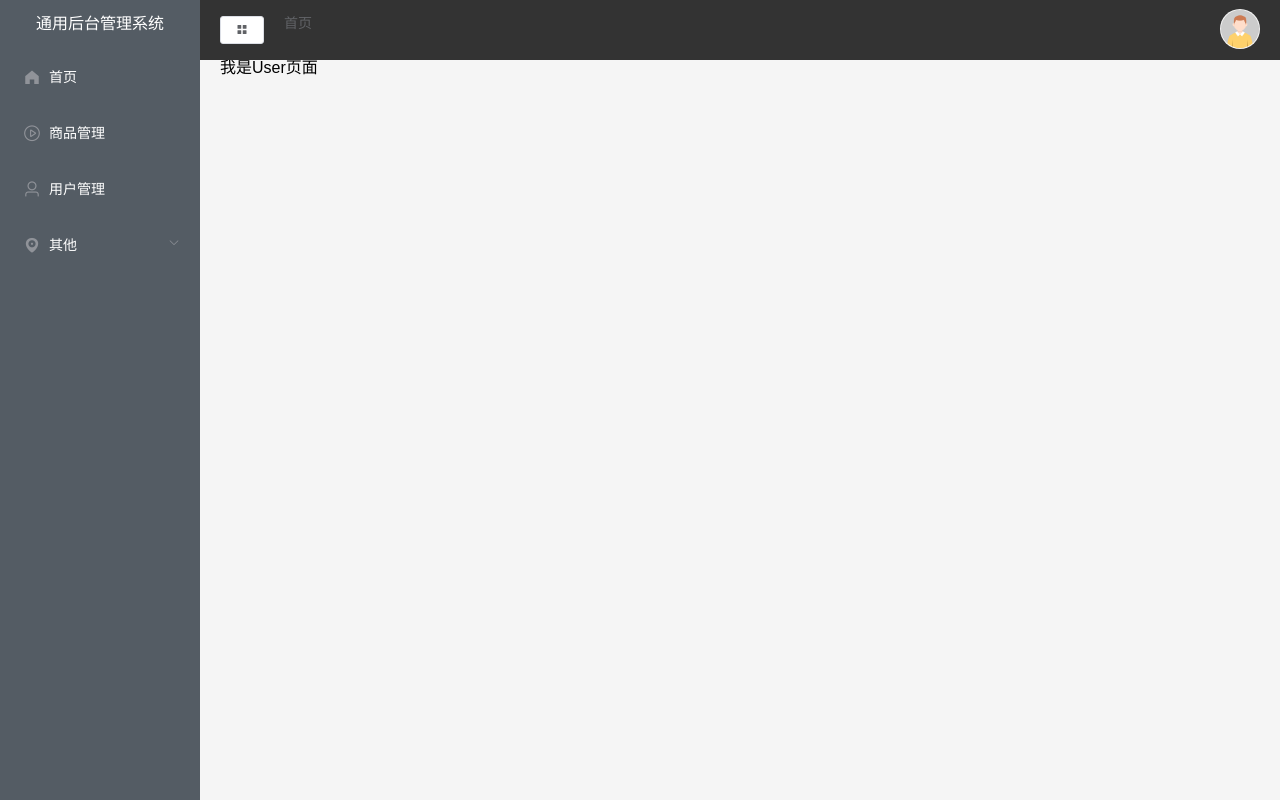
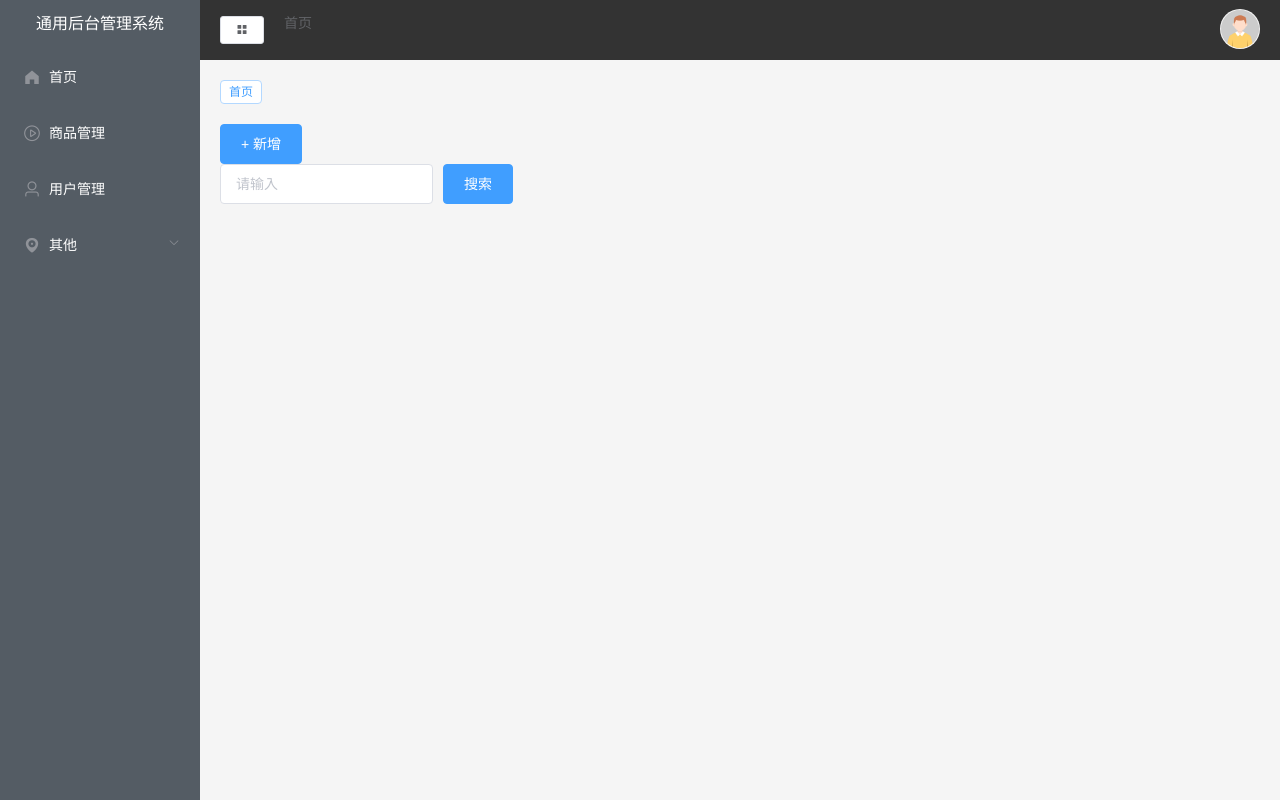
Before and after one commit to Patricia8447/Universal_Backend_Management_System, a Vue app: page /user in a window 1280 px wide. Built offline with nearby package versions, Linux system fonts and the light colour scheme.

Commit message:
tag & form

```diff
--- a/package.json
+++ b/package.json
@@ -11,7 +11,7 @@
     "axios": "^0.27.2",
     "core-js": "^3.8.3",
     "echarts": "^5.1.2",
-    "element-ui": "^2.15.9",
+    "element-ui": "^2.15.7",
     "less-loader": "^6.0.0",
     "mockjs": "^1.1.0",
     "vue": "^2.6.14",
--- /dev/null
+++ b/src/components/CommonForm.vue
@@ -0,0 +1,42 @@
+<template>
+  <el-form ref="form" label-width="100px" :model="form" :inline="inline">
+    <el-form-item v-for="item in formLabel" :key="item.label" :label="item.label">
+      <el-input
+        v-if="item.type === 'input'"
+        :placeholder="'请输入' + item.label"
+        v-model="form[item.model]"
+      ></el-input>
+      <el-switch v-if="item.type === 'switch'" v-model="form[item.model]"> </el-switch>
+      <el-date-picker
+        v-if="item.type === 'date'"
+        type="date"
+        value-format="yyyy-mm-dd"
+        v-model="form[item.label]"
+      ></el-date-picker>
+      <el-select v-if="item.type === 'select'" v-model="form[item.label]">
+        <el-option
+          v-for="item in item.opts"
+          :key="item.value"
+          :label="item.label"
+          :value="item.value"
+        ></el-option>
+      </el-select>
+    </el-form-item>
+    <el-form-item><slot></slot></el-form-item>
+  </el-form>
+</template>
+
+<script>
+/* eslint-disable */
+export default {
+  name: "CommonForm",
+  props: {
+    formLabel: Array,
+    form: Object,
+    inline: Boolean,
+  },
+  data() {
+    return {};
+  },
+};
+</script>
--- /dev/null
+++ b/src/components/commonTag.vue
@@ -0,0 +1,70 @@
+<template>
+  <div class="tabs">
+    <el-tag
+      v-for="(tag, index) in tags"
+      :key="tag.name"
+      :closable="tag.name !== 'home'"
+      :effect="$route.name === tag.name ? 'dark' : 'plain'"
+      @click="changeMenu(tag)"
+      @close="handleClose(tag, index)"
+      size="small"
+    >
+      {{ tag.label }}
+    </el-tag>
+  </div>
+</template>
+
+<script>
+import { mapState, mapMutations} from "vuex";
+
+/* eslint-disable */
+export default {
+  name: "commonTag",
+  data() {
+    return {};
+  },
+  computed: {
+    ...mapState({
+      tags: (state) => state.tab.tabsList,
+    }),
+  },
+
+  methods: {
+    ...mapMutations({
+     close: 'closeTag'
+    }),
+
+    changeMenu(item) {
+      this.$router.push({name: item.name})
+    },
+
+    handleClose(tag, index) {
+      const length = this.tags.length - 1;
+      this.close(tag);
+      if (tag.name !== this.$route.name) {
+        return;
+      }
+      if (index === length) {
+        this.$router.push({
+          name: this.tags[index - 1].name
+        })
+      } else {
+        this.$router.push({
+          name: this.tags[index].name
+        })
+      }
+    },
+
+  },
+};
+</script>
+
+<style lang="less" scoped>
+.tabs {
+  padding: 20px;
+  .el-tag {
+    margin-right: 15px;
+    cursor: pointer;
+  }
+}
+</style>
--- a/store/tab.js
+++ b/store/tab.js
@@ -3,7 +3,7 @@ export default {
         isCollapse: false,
         tabsList: [
             {
-                path: '/',
+                path: '/home',
                 name: 'home',
                 label: '首页',
                 icon: 'home'
@@ -18,13 +18,17 @@ export default {
         selectMenu(state, val) {
             if (val.name !== 'home') {
                 state.currentMenu = val
-               const result = state.tabsList.findIndex(item => item.name === val.name)
-               if(result === -1) {
-                state.tabsList.push(val)
-               }
+                const result = state.tabsList.findIndex(item => item.name === val.name)
+                if (result === -1) {
+                    state.tabsList.push(val)
+                }
             } else {
                 state.currentMenu = null
             }
+        },
+        closeTag(state, val) {
+            const result = state.tabsList.findIndex(item => item.name === val.name)
+            state.tabsList.splice(result, 1)
         }
     }
 }
--- a/views/Main.vue
+++ b/views/Main.vue
@@ -6,7 +6,7 @@
         <el-header>
           <common-header></common-header>
         </el-header>
-
+        <common-tag />
         <el-main>
           <router-view></router-view>
         </el-main>
@@ -17,6 +17,7 @@
 <script>
 import CommonAside from "../src/components/CommonAside.vue";
 import CommonHeader from "../src/components/CommonHeader.vue";
+import CommonTag from "../src/components/commonTag.vue";
 
 /* eslint-disable */
 export default {
@@ -24,6 +25,7 @@ export default {
   components: {
     CommonAside,
     CommonHeader,
+    CommonTag,
   },
   data() {
     return {};
--- a/views/user/Index.vue
+++ b/views/user/Index.vue
@@ -1,15 +1,111 @@
 <template>
-<div>我是User页面</div>
+  <div class="manage">
+    <el-dialog
+      :title="operateType === 'add' ? '新增用户' : '更新用户'"
+      :visible.sync="isShow"
+    >
+      <common-form
+        :formLabel="operateFormLabel"
+        :form="operateForm"
+        :inline="true"
+        ref="form"
+      ></common-form>
+      <div slot="footer" class="dialog-footer">
+        <el-button @click="isShow = false">取消</el-button>
+        <el-button type="primary" @click="confirm">确定</el-button>
+      </div>
+    </el-dialog>
+    <div class="manage-header">
+      <el-button type="primary" @click="addUser">+ 新增</el-button>
+      <common-form :formLabel="formLabel" :form="searchForm" :inline="true" ref="form">
+        <el-button type="primary" @click="getList">搜索</el-button>
+      </common-form>
+    </div>
+  </div>
 </template>
+
 <script>
+import CommonForm from "../../src/components/CommonForm.vue";
 /* eslint-disable */
 export default {
-    name: 'User',
-    data(){
-        return {}
-    }
-}
-
-
-
+  name: "User",
+  components: {
+    CommonForm,
+  },
+  data() {
+    return {
+      operateType: "add",
+      isShow: false,
+      operateFormLabel: [
+        {
+          model: "name",
+          label: "姓名",
+          type: "input",
+        },
+        {
+          model: "age",
+          label: "年龄",
+          type: "input",
+        },
+        {
+          model: "sex",
+          label: "性别",
+          type: "select",
+          opts: [
+            {
+              label: "男",
+              value: 1,
+            },
+            {
+              label: "女",
+              value: 0,
+            },
+          ],
+        },
+        {
+          model: "birth",
+          label: "出生日期",
+          type: "date",
+        },
+        {
+          model: "addr",
+          label: "地址",
+          type: "input",
+        },
+      ],
+      operateForm: {
+        name: '',
+        addr: '',
+        age: '',
+        birth: '',
+        sex: '',
+      },
+      formLabel: [
+        {
+          model: "keyword",
+          label: "",
+          type: "input",
+        },
+      ],
+      searchForm: {
+        keyword: "",
+      },
+    };
+  },
+  methods: {
+    confirm() {},
+    addUser() {
+      this.isShow = true;
+      this.operateType = "add";
+      this.operateForm = {
+        name: '',
+        addr: '',
+        age: '',
+        birth: '',
+        sex: '',
+      };
+    },
+    getList() {},
+  },
+};
 </script>
```
Also changed, not shown: 1 other file (tests, documents, lock files or other folders).
